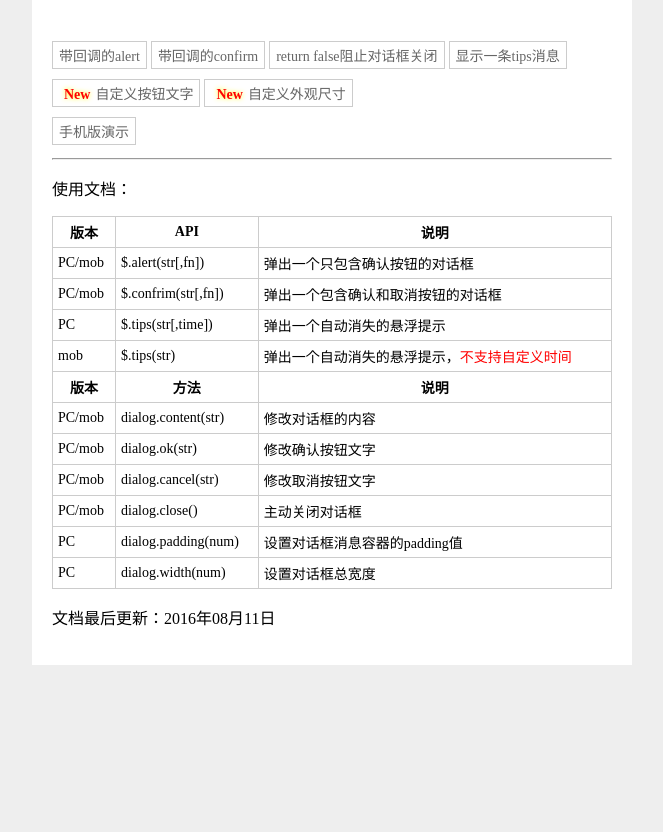
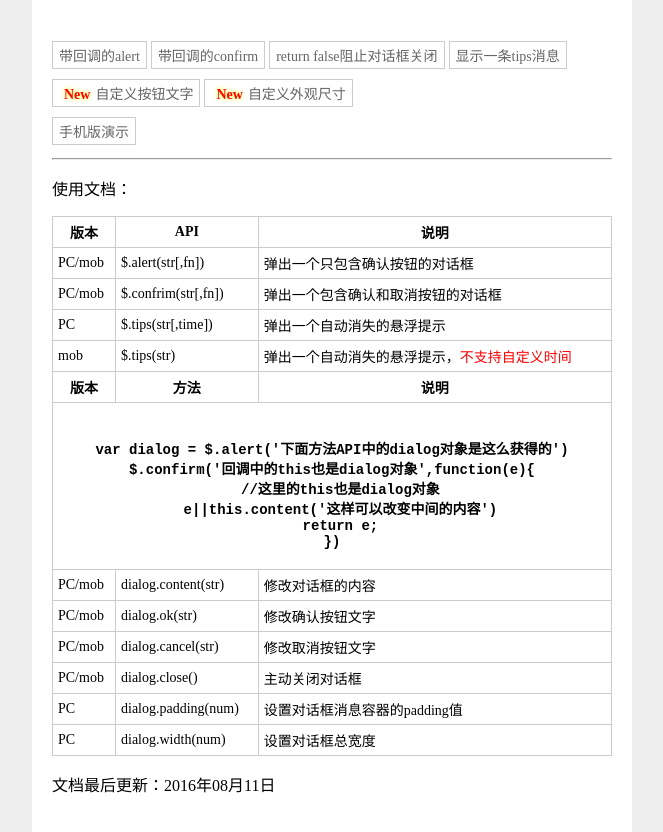
Before and after one commit to Zerolone/alert, a plain HTML site: page index.html in a window 1280 px wide. Shown: the whole page, without its empty margins (308-971 px from the left). Before the commit the page ends 800 px from the top, so only its background shows below. Drawn offline with nearby package versions, Linux system fonts and the light colour scheme; a script that the page names is missing; a small style sheet from the web is missing.

Commit message:
Update index.html

```diff
--- a/index.html
+++ b/index.html
@@ -114,6 +114,16 @@ $.confirm('&lt;iframe src="https://m.baidu.com/" width="100%" height="440" frame
 				<th>版本</th><th>方法</th><th>说明</th>
 			</tr>
 			<tr>
+				<th colspan="3"><pre><code>
+var dialog = $.alert('下面方法API中的dialog对象是这么获得的')
+$.confirm('回调中的this也是dialog对象',function(e){
+  //这里的this也是dialog对象
+  e||this.content('这样可以改变中间的内容')
+  return e;
+})</code></pre>
+				</th>
+			</tr>
+			<tr>
 				 <td data-label="版本">PC/mob</td>
 				 <td data-label="方法">dialog.content(str)</td>
 				 <td data-label="说明">修改对话框的内容</td>
```
